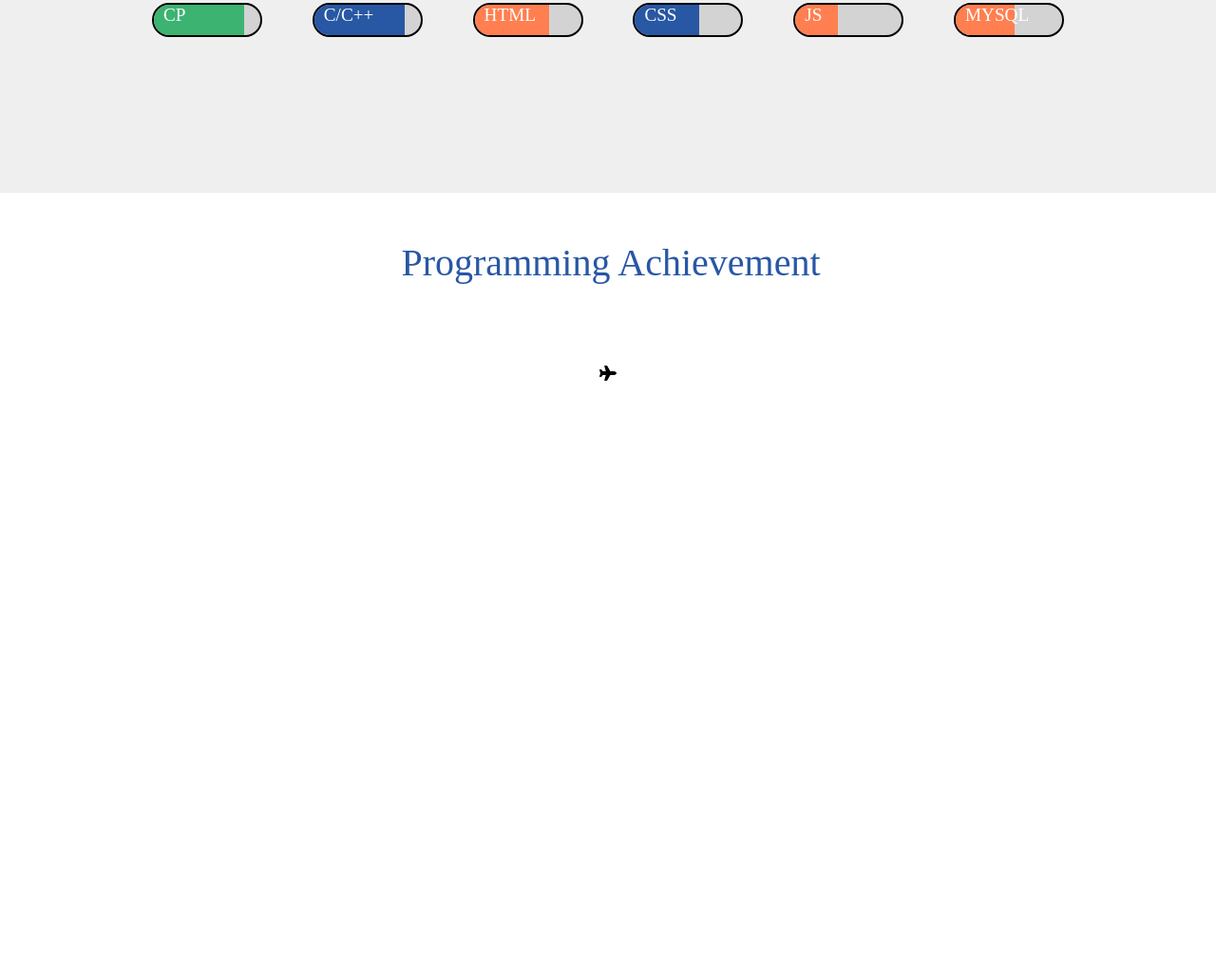
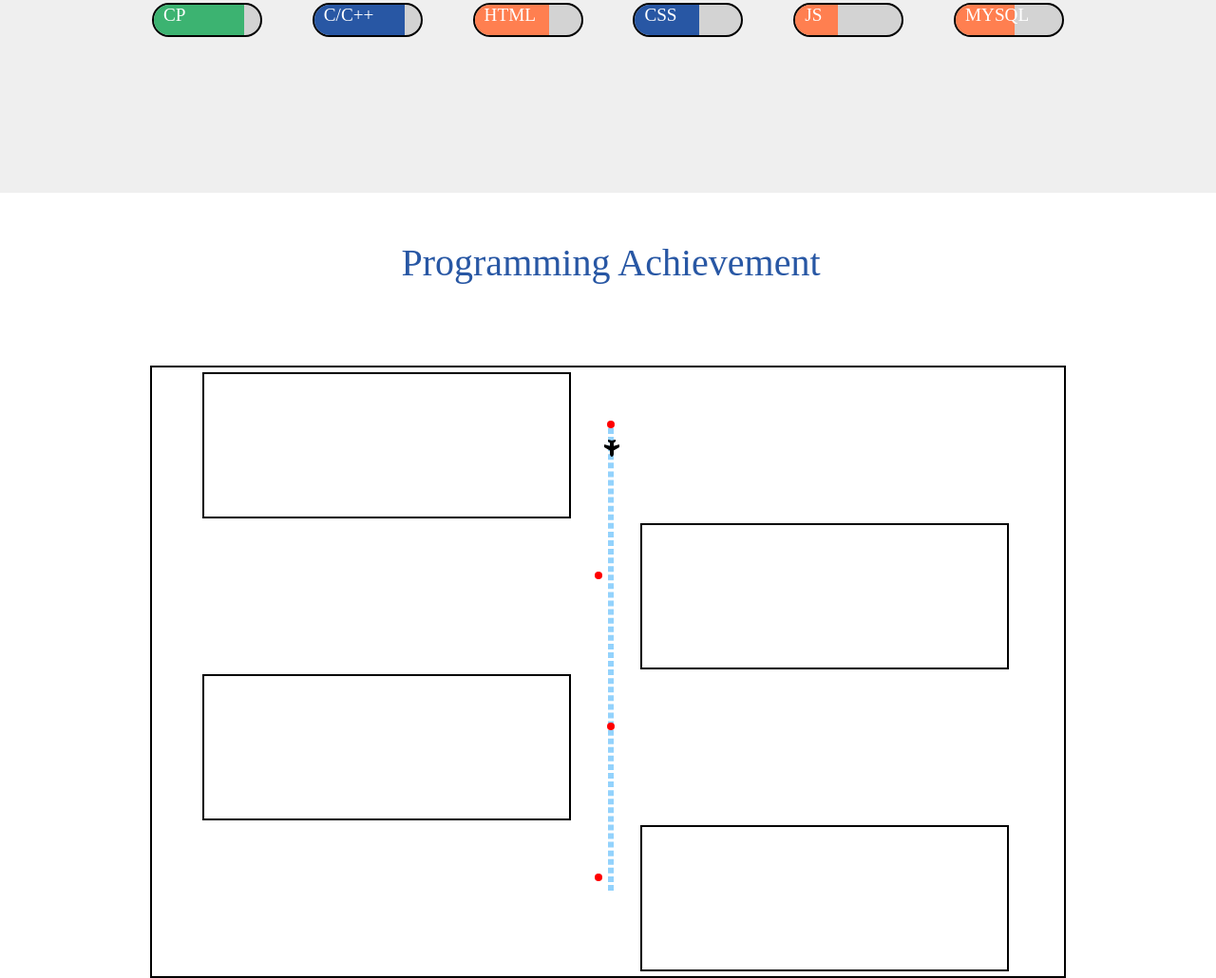
Before and after one commit to princerajpoot20/Portfolio-Website, a plain HTML site: page index.html in a window 1280 px wide. Shown: the part 901-1931 px from the top of the page at 95% size. Before the commit the page ends 1304 px from the top, so only its background shows below. Drawn offline with Linux system fonts and the light colour scheme.

Commit message:
Time-line added.
Time-line in the pprogramming section has been added.

```diff
--- a/style.css
+++ b/style.css
@@ -249,3 +249,72 @@ section:nth-child(2n+1){
     width: 70%;
     height: inherit;
 }
+
+
+
+
+/*Work Experience Section*/
+
+.timeline-section{
+    position: relative;
+    width: 75%;
+    border: 2px solid black;
+
+}
+.timeline-box{
+    position: relative;
+    margin: 5px;
+    width: 40%;
+    left: 5%;
+    min-height: 150px;
+    border: 2px solid black;
+}
+/*We want alternate boxex, 1 towards left and then 2 right*/
+
+.timeline-box:nth-child(2n){
+    left: 53%;
+}
+
+/*to add dot in the timeline bar*/
+.timeline-box:nth-child(2n+1)::after{
+    content: '';
+    position: absolute;
+    top: 33%;
+    right: -12.5%;
+    border-radius: 50%;
+    height: 0.5rem;
+    width: 0.5rem;
+    background-color: red;
+    z-index: 1;
+
+/*    to decide which div to visible in case of overlaping*/
+    z-index: 1;
+}
+.timeline-box:nth-child(2n)::after{
+    content: '';
+    position: absolute;
+    top: 33%;
+    left: -13%;
+    border-radius: 50%;
+    height: 0.5rem;
+    width: 0.5rem;
+    background-color: red;
+    z-index: 1;
+}
+
+.timeline-divider{
+    position: absolute;
+    height: 75%;
+    width: 0;
+    border: 3px dashed #0096fa6b;
+    top: 10%;
+    left:50%
+
+}
+
+.timeline-traveller{
+    position: sticky;
+    top: 25%;
+    transform: rotate(90deg);
+    z-index: 2;
+}
```
